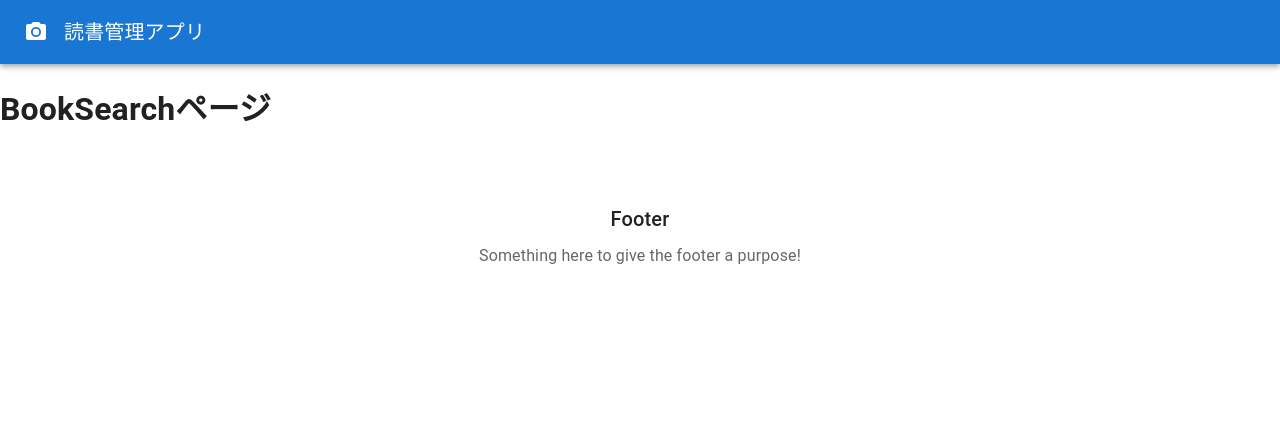
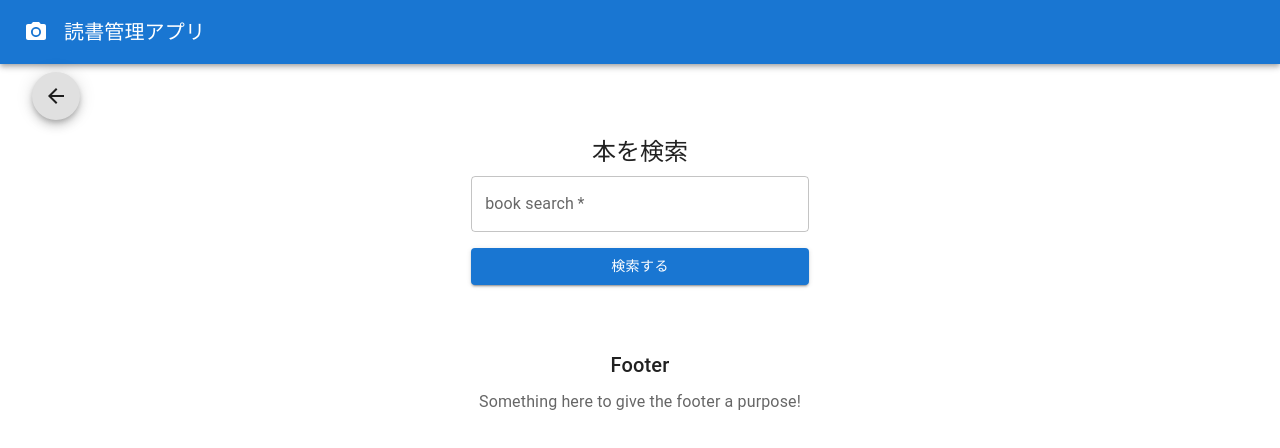
Before and after one commit to taka01150810/React_study_1, a React (Create React App) app in the folder sec08/book-app/: page /search in a window 1280 px wide. Shown: the top 448 px of the page. Built offline with nearby package versions, Linux system fonts and the light colour scheme.

Commit message:
100. React 検索画面: BookSearchコンポーネント

```diff
--- a/sec08/book-app/src/pages/books/BookSearch.js
+++ b/sec08/book-app/src/pages/books/BookSearch.js
@@ -1,8 +1,93 @@
-const BookSearch = ({books, setBooks}) => {
+import { useRef, useState } from 'react'
+import {
+  Container,
+  Fab,
+  TextField,
+  Button,
+  Typography,
+  Box
+} from '@mui/material'
+import { Link } from 'react-router-dom'
+import ArrowBackIcon from '@mui/icons-material/ArrowBack'
 
-  return (<>
-    <h1>BookSearchページ</h1>
-  </>)
+const BookSearch = ({ books, setBooks }) => {
+  const keyword = useRef('')
+  const [searchResult, setSearchResult] = useState([])
+
+  const search = async (keyword, e) => {
+    e.preventDefault()
+    const baseUrl = 'https://www.googleapis.com/books/v1/volumes?'
+    const params = { q: `intitle:${keyword.current.value}`, maxResults: 40 }
+    const queryParams = new URLSearchParams(params)
+
+    const response = await fetch(baseUrl + queryParams).then(response =>
+      response.json()
+    )
+    console.log(response.items)
+
+    const newList = response.items.map(book => {
+      const title = book.volumeInfo.title
+      const img = book.volumeInfo.imageLinks
+      const description = book.volumeInfo.description
+      return {
+        title: title ? title : '',
+        image: img ? img.thumbnail : '',
+        description: description ? description.slice(0, 40) : ''
+      }
+    })
+    setSearchResult(newList)
+  }
+
+  return (
+    <>
+      <Container component="section" maxWidth="xl">
+        <Fab
+          size="medium"
+          component={Link}
+          to={'/'}
+          sx={{ mt: 1, ml: 1 }}
+        >
+          <ArrowBackIcon />
+        </Fab>
+      </Container>
+      <Container component="section" maxWidth="lg">
+        <Box
+          sx={{
+            mt: 2,
+            display: 'flex',
+            flexDirection: 'column',
+            alignItems: 'center'
+          }}
+        >
+          <Typography component="h1" variant="h5">
+            本を検索
+          </Typography>
+          {/* 検索ボタン */}
+          <Box
+            component="form"
+            onSubmit={e => search(keyword, e)}
+            sx={{ mt: 1 }}
+          >
+            <TextField
+              required
+              fullWidth
+              label="book search"
+              name="search"
+              inputRef={keyword}
+            />
+            <Button
+              type="submit"
+              fullWidth
+              variant="contained"
+              sx={{ my: 2 }}
+            >
+              検索する
+            </Button>
+          </Box>
+        </Box>
+      </Container>
+    </>
+  )
 }
 
 export default BookSearch
```
